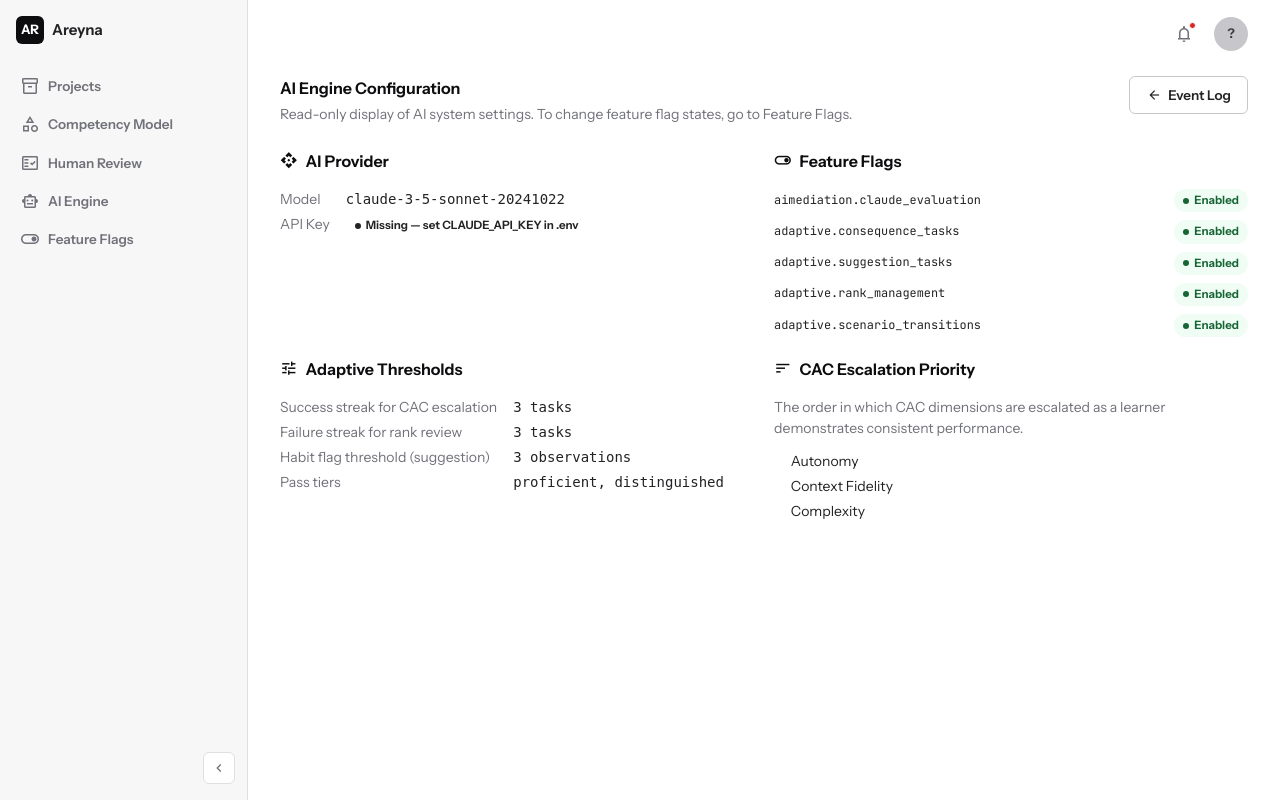
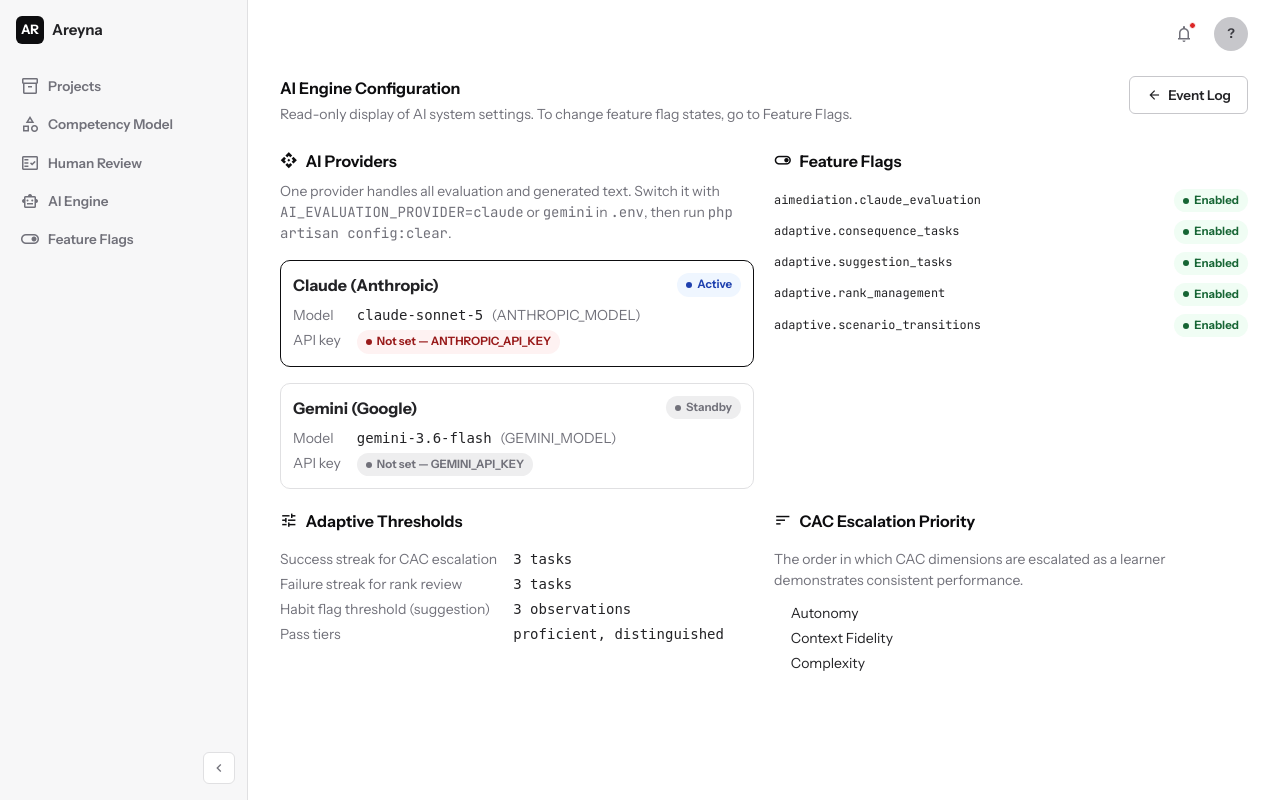
Before and after one commit to W3BNEEK3/iwstgs, a Laravel app: page /aimediation/ai-engine/config in a window 1280 px wide. Run offline with Laravel 12, Linux system fonts and the light colour scheme; data comes from the database, SQL or seed files in the repository; style sheets or scripts are compiled from the project's sources.

Commit message:
fix: AI engine config page shows both providers and the active one
The page read services.claude.*, which doesn't exist (the clients use
services.anthropic.* and services.gemini.*), so it always showed a
hard-coded fallback model and told admins to set a nonexistent
CLAUDE_API_KEY. It now lists Claude and Gemini with their configured
model, key status and env variable names, marks which one
AI_EVALUATION_PROVIDER selects, and warns when that value is not
recognised. Provider selection is now case-insensitive and shared by the
container bindings and the page. Documents the AI env vars in
.env.example and fixes the undefined 'danger' badge tone.

Co-Authored-By: Claude Opus 5.5 <noreply@anthropic.com>
Claude-Session: https://claude.ai/code/session_01FpBpT3CMTEHnUfVq8j2CEh

```diff
--- a/database/seeders/FeatureFlagSeeder.php
+++ b/database/seeders/FeatureFlagSeeder.php
@@ -20,7 +20,7 @@ class FeatureFlagSeeder extends Seeder
             ['flag_key' => 'simulation.sprint_board',          'module' => 'SimExecution',  'description' => 'Enables the Kanban sprint board and Artifact Vault access.'],
             ['flag_key' => 'simulation.task_submission',       'module' => 'Submission',    'description' => 'Enables the task submission form and four-layer submission assembly.'],
             ['flag_key' => 'submission.code_execution',        'module' => 'Submission',    'description' => 'Enables Docker-based code execution. Leave disabled until Phase 11.'],
-            ['flag_key' => 'aimediation.claude_evaluation',    'module' => 'AIMediation',   'description' => 'Enables live Claude API evaluation. When disabled, submissions queue for human review.'],
+            ['flag_key' => 'aimediation.claude_evaluation',    'module' => 'AIMediation',   'description' => 'Enables live AI evaluation of submissions (Claude or Gemini, chosen by AI_EVALUATION_PROVIDER).'],
             ['flag_key' => 'adaptive.consequence_tasks',       'module' => 'EvalEngine',    'description' => 'Enables automatic injection of consequence task cards on failed submissions.'],
             ['flag_key' => 'adaptive.suggestion_tasks',        'module' => 'EvalEngine',    'description' => 'Enables habit pattern detection and suggestion task injection.'],
             ['flag_key' => 'adaptive.rank_management',         'module' => 'EvalEngine',    'description' => 'Enables automatic rank escalation, de-escalation, and mismatch detection.'],
--- a/resources/views/admin/ai-engine/config.blade.php
+++ b/resources/views/admin/ai-engine/config.blade.php
@@ -18,24 +18,46 @@
 
 <div style="display:grid;grid-template-columns:repeat(auto-fit,minmax(320px,1fr));gap:var(--sp-xl);">
 
-    {{-- Provider --}}
+    {{-- Providers --}}
     <div class="panel">
-        <h2 style="margin:0 0 var(--sp-lg);font-size:var(--text-md);display:flex;align-items:center;gap:var(--sp-sm);">
+        <h2 style="margin:0 0 var(--sp-sm);font-size:var(--text-md);display:flex;align-items:center;gap:var(--sp-sm);">
             <span class="material-symbols-outlined" style="font-size:1.1em;">api</span>
-            AI Provider
+            AI Providers
         </h2>
-        <dl style="display:grid;grid-template-columns:auto 1fr;gap:var(--sp-xs) var(--sp-lg);font-size:var(--text-sm);">
+        <p style="font-size:var(--text-sm);color:var(--text-muted);margin:0 0 var(--sp-lg);">
+            One provider handles all evaluation and generated text. Switch it with
+            <code>AI_EVALUATION_PROVIDER=claude</code> or <code>gemini</code> in <code>.env</code>, then run <code>php artisan config:clear</code>.
+        </p>
+
+        @unless ($config['provider_recognised'])
+            <p style="font-size:var(--text-sm);color:var(--error);margin:0 0 var(--sp-md);">
+                AI_EVALUATION_PROVIDER is set to "{{ $config['configured_provider'] }}", which isn't recognised, so Claude is being used.
+            </p>
+        @endunless
+
+        <div style="display:grid;gap:var(--sp-lg);">
+            @foreach ($config['providers'] as $key => $provider)
+                @php($isActive = $config['active_provider'] === $key)
+                <div style="border:1px solid var(--border);border-radius:var(--radius-md);padding:var(--sp-md);{{ $isActive ? 'border-color:var(--text-strong);' : '' }}">
+                    <div style="display:flex;align-items:center;justify-content:space-between;gap:var(--sp-sm);margin-bottom:var(--sp-sm);">
+                        <strong>{{ $provider['label'] }}</strong>
+                        <x-ui.badge :tone="$isActive ? 'info' : 'neutral'">{{ $isActive ? 'Active' : 'Standby' }}</x-ui.badge>
+                    </div>
+                    <dl style="display:grid;grid-template-columns:auto 1fr;gap:var(--sp-xs) var(--sp-lg);font-size:var(--text-sm);margin:0;">
                         <dt style="color:var(--text-muted);">Model</dt>
-            <dd style="margin:0;font-family:monospace;">{{ $config['provider'] }}</dd>
-            <dt style="color:var(--text-muted);">API Key</dt>
+                        <dd style="margin:0;font-family:monospace;">{{ $provider['model'] }} <span style="color:var(--text-muted);font-family:var(--font-ui);">({{ $provider['model_env'] }})</span></dd>
+                        <dt style="color:var(--text-muted);">API key</dt>
                         <dd style="margin:0;">
-                @if ($config['api_key_set'])
+                            @if ($provider['key_set'])
                                 <x-ui.badge tone="success">Configured</x-ui.badge>
                             @else
-                    <x-ui.badge tone="danger">Missing — set CLAUDE_API_KEY in .env</x-ui.badge>
+                                <x-ui.badge :tone="$isActive ? 'error' : 'neutral'">Not set — {{ $provider['key_env'] }}</x-ui.badge>
                             @endif
                         </dd>
                     </dl>
+                </div>
+            @endforeach
+        </div>
     </div>
 
     {{-- Feature flags --}}
--- a/src/AIMediation/Infrastructure/Provider/AIMediationServiceProvider.php
+++ b/src/AIMediation/Infrastructure/Provider/AIMediationServiceProvider.php
@@ -54,7 +54,7 @@ class AIMediationServiceProvider extends ServiceProvider
         // services.ai_evaluation.provider (env AI_EVALUATION_PROVIDER) picks which
         // concrete client EvaluationService actually calls — see config/services.php.
         $this->app->bind(AiEvaluatorClient::class, function ($app) {
-            return match (config('services.ai_evaluation.provider')) {
+            return match (self::resolveProviderName()) {
                 'gemini' => $app->make(GeminiApiClient::class),
                 default  => $app->make(ClaudeApiClient::class),
             };
@@ -63,11 +63,17 @@ class AIMediationServiceProvider extends ServiceProvider
         // Same provider switch as AiEvaluatorClient — Tiroco's narrative generation
         // uses whichever provider is already configured for evaluation.
         $this->app->bind(AiTextGeneratorClient::class, function ($app) {
-            return match (config('services.ai_evaluation.provider')) {
+            return match (self::resolveProviderName()) {
                 'gemini' => $app->make(GeminiApiClient::class),
                 default  => $app->make(ClaudeApiClient::class),
             };
         });
+    }
+
+    /** The provider actually in use: 'gemini' or 'claude' (anything unrecognised falls back to Claude). */
+    public static function resolveProviderName(): string
+    {
+        return strtolower(trim((string) config('services.ai_evaluation.provider', 'claude'))) === 'gemini' ? 'gemini' : 'claude';
     }
 
     public function boot(): void
--- a/src/AIMediation/Presentation/Http/Controller/Admin/AiEngineController.php
+++ b/src/AIMediation/Presentation/Http/Controller/Admin/AiEngineController.php
@@ -6,6 +6,7 @@ use Illuminate\Http\Request;
 use Illuminate\Routing\Controller;
 use Src\AIMediation\Application\Query\ListAiMediationEvents\ListAiMediationEventsQuery;
 use Src\AIMediation\Application\Query\ListConceptTagRecommendations\ListConceptTagRecommendationsQuery;
+use Src\AIMediation\Infrastructure\Provider\AIMediationServiceProvider;
 use Src\AIMediation\Infrastructure\Persistence\Eloquent\Model\ConceptTagRecommendationModel;
 use Src\Shared\Application\Bus\QueryBus;
 use Src\Shared\Infrastructure\Feature\FeatureFlagService;
@@ -88,9 +89,30 @@ final class AiEngineController extends Controller
             $key => $this->flags->isEnabled($key),
         ])->all();
 
+        $configuredProvider = (string) config('services.ai_evaluation.provider', 'claude');
+
+        $providers = [
+            'claude' => [
+                'label'     => 'Claude (Anthropic)',
+                'model'     => config('services.anthropic.model'),
+                'key_set'   => ! empty(config('services.anthropic.key')),
+                'key_env'   => 'ANTHROPIC_API_KEY',
+                'model_env' => 'ANTHROPIC_MODEL',
+            ],
+            'gemini' => [
+                'label'     => 'Gemini (Google)',
+                'model'     => config('services.gemini.model'),
+                'key_set'   => ! empty(config('services.gemini.key')),
+                'key_env'   => 'GEMINI_API_KEY',
+                'model_env' => 'GEMINI_MODEL',
+            ],
+        ];
+
         $config = [
-            'provider'             => config('services.claude.model', 'claude-3-5-sonnet-20241022'),
-            'api_key_set'          => ! empty(config('services.claude.api_key')),
+            'active_provider'          => AIMediationServiceProvider::resolveProviderName(),
+            'configured_provider'      => $configuredProvider,
+            'provider_recognised'      => array_key_exists(strtolower(trim($configuredProvider)), $providers),
+            'providers'                => $providers,
             'success_streak_threshold' => 3,
             'failure_streak_threshold' => 3,
             'habit_pattern_threshold'  => 3,
```
Also changed, not shown: tests/Feature/AiEngineConfigTest.php (added, +43 -0 lines), 1 other file. Lines whose indentation alone changed are shown as unchanged.
